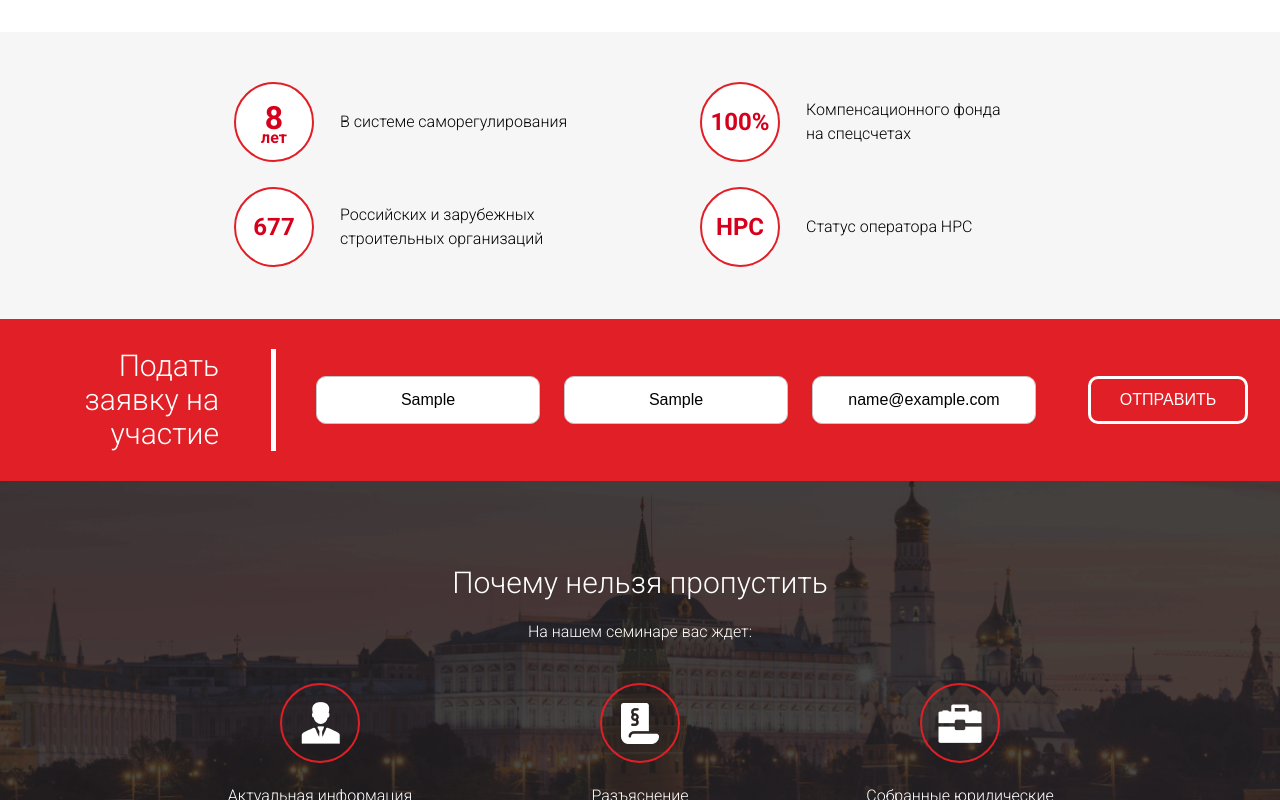
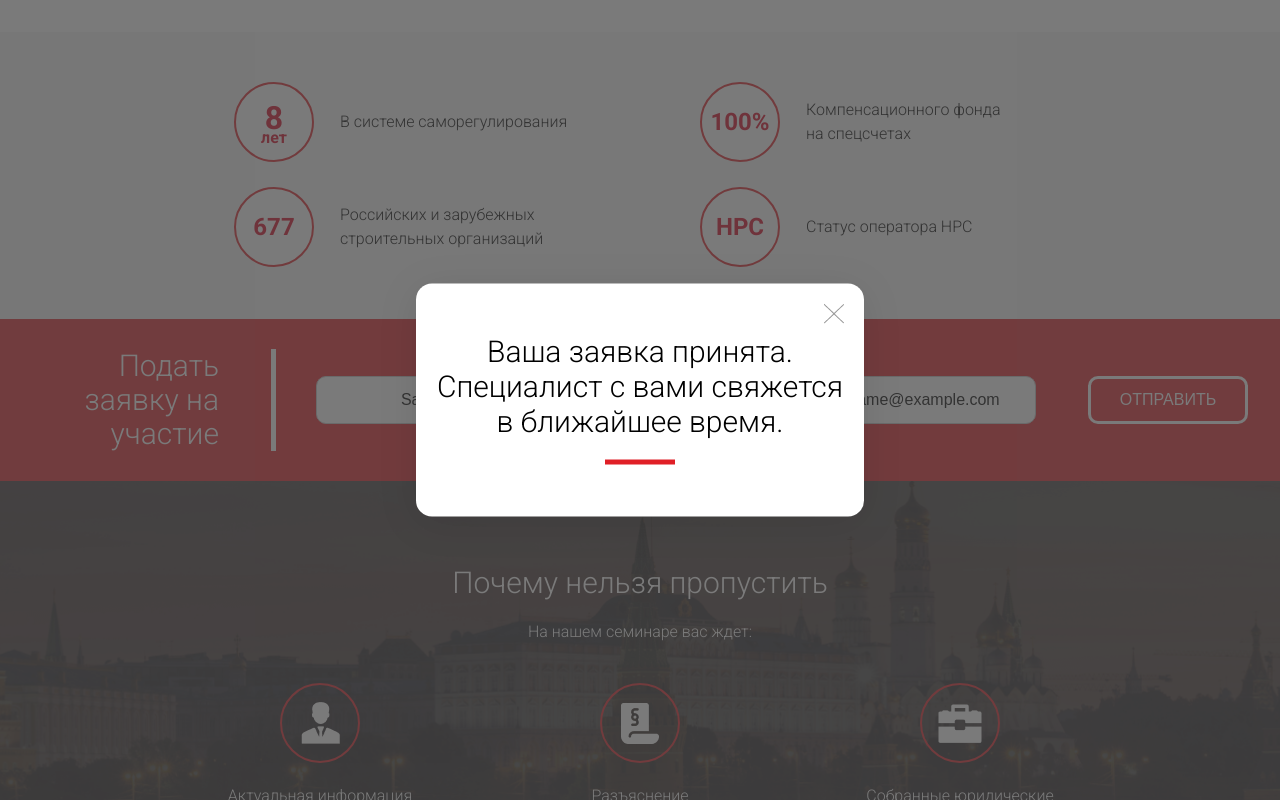
Before and after one commit to Keda37/cpo-lp, a plain HTML site: page index.html in a window 1280 px wide. Both pictures are taken after typing "Sample", "Sample", "name@example.com" into the empty fields and a click on the input "Отправить". Shown: the part 2410-3210 px from the top of the page. Drawn offline with nearby package versions, Linux system fonts and the light colour scheme.

Commit message:
fix modal button

```diff
--- a/index.html
+++ b/index.html
@@ -254,6 +254,10 @@
         <input type="submit" value="Заказать обратный звонок" class="modal__form-submit submit-button">
       </form>
     </div>
+    <div class="modal__form ok-form" data-modal="ok-form">
+      <div class="modal__form-close">Закрыть</div>
+      <h2 class="modal__form-title">Ваша заявка принята. Специалист с вами свяжется в ближайшее время.</h2>
+    </div>
   </div>
   <script src="https://code.jquery.com/jquery-1.12.4.min.js"
   integrity="sha256-ZosEbRLbNQzLpnKIkEdrPv7lOy9C27hHQ+Xp8a4MxAQ="
--- a/js/script.js
+++ b/js/script.js
@@ -39,13 +39,19 @@ function checkSubmitButton(formInput) {
 }
 
 
-// валидация формы
+// отправка форм на главной
 
 $('.submit-button').click(function(e) {
   var formInput = $(this).parents('form');
   e.preventDefault();
   if (checkSubmitButton(formInput)) {
-    alert('123');
+    if ($(this).hasClass('modal__form-submit')) {
+      $(this).parents('.modal__form').hide();
+      $('[data-modal="ok-form"]').fadeIn(150);
+    } else {
+      $('.modal').fadeIn(150);
+      $('[data-modal="ok-form"]').show();
+    }
   }
 });
 
--- a/less/style.less
+++ b/less/style.less
@@ -1008,6 +1008,10 @@
       font-size: 14px;
       color: #39393A;
     }
+    &.ok-form .modal__form-title {
+      padding-left: 20px;
+      padding-right: 20px;
+    }
   }
 
   &__submith-hide {
```
Also changed, not shown: css/style.css, 1 other file. Lines whose indentation alone changed are shown as unchanged.
